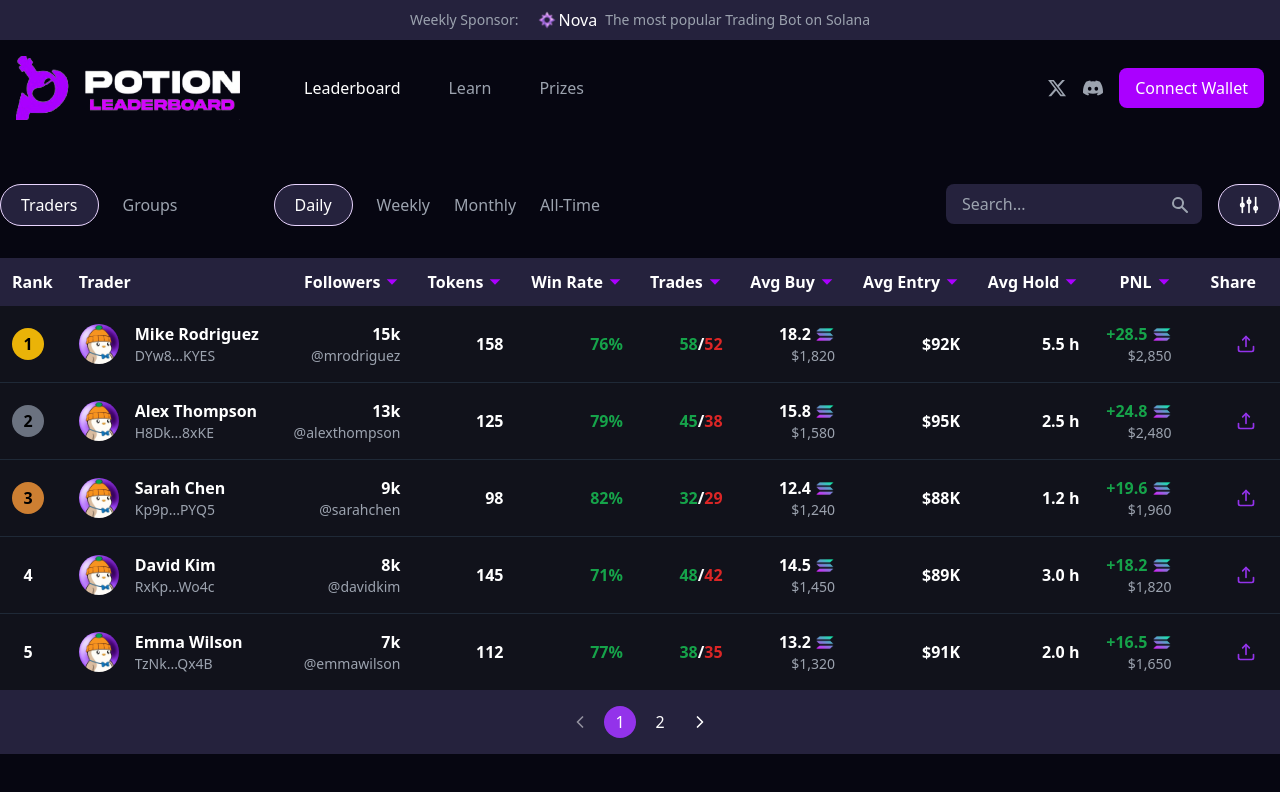
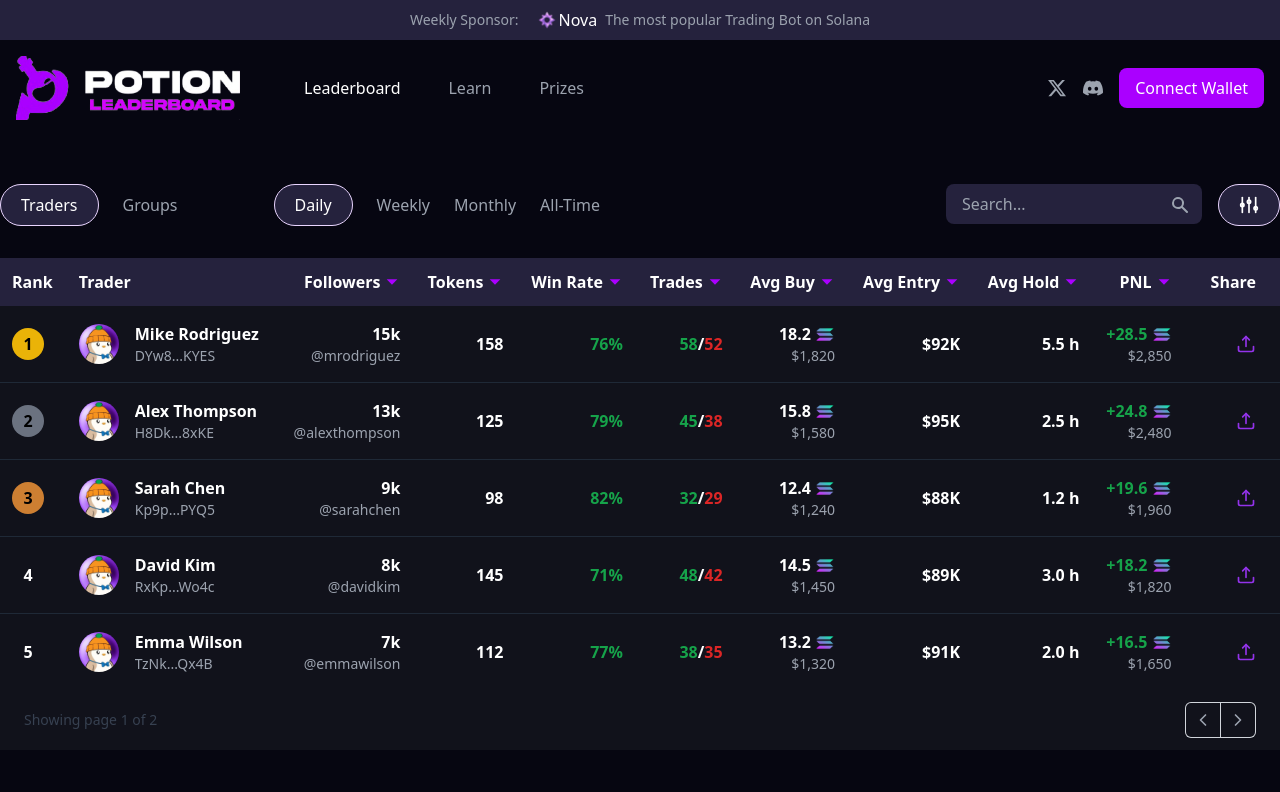
Before and after one commit to deiv-hash/potion-leaderboard, a Next.js app: page / in a window 1280 px wide. Shown: the top 792 px of the page. Built offline with nearby package versions, Linux system fonts and the light colour scheme.

Commit message:
Add RequireWallet to Filter and Leaderboard interactions

```diff
--- a/app/components/Filter.tsx
+++ b/app/components/Filter.tsx
@@ -1,6 +1,8 @@
+"use client";
 import { useState } from "react";
 import { FilterIcon } from "./icons/FilterIcon";
 import { FilterRange, Filters } from "../types/trader";
+import { RequireWallet } from "./RequireWallet";
 
 interface FilterProps {
   filters: Filters;
@@ -73,10 +75,8 @@ export function Filter({ filters, onFilterChange }: FilterProps) {
 
   return (
     <>
-      <button
-        className="btn-tab flex items-center gap-2 relative"
-        onClick={() => setIsOpen(true)}
-      >
+      <RequireWallet onAction={() => setIsOpen(true)}>
+        <button className="btn-tab flex items-center gap-2 relative">
           <FilterIcon className="h-5 w-5" />
           {activeFiltersCount > 0 && (
             <div className="absolute -bottom-2 -right-[-5px] bg-purple-600 text-white text-xs rounded-full w-5 h-5 flex items-center justify-center">
@@ -84,6 +84,7 @@ export function Filter({ filters, onFilterChange }: FilterProps) {
             </div>
           )}
         </button>
+      </RequireWallet>
 
       {/* Overlay */}
       {isOpen && (
@@ -153,8 +154,8 @@ export function Filter({ filters, onFilterChange }: FilterProps) {
             />
 
             <div className="mt-6 flex gap-4">
-              <button
-                onClick={() => {
+              <RequireWallet
+                onAction={() => {
                   onFilterChange({
                     ...filters,
                     xFollowersRange: undefined,
@@ -167,16 +168,16 @@ export function Filter({ filters, onFilterChange }: FilterProps) {
                     realizedPnlRange: undefined,
                   });
                 }}
-                className="w-full py-2 px-4 border border-purple-200 text-purple-200 rounded-lg hover:bg-purple-200 hover:text-black transition-colors"
               >
+                <button className="w-full py-2 px-4 border border-purple-200 text-purple-200 rounded-lg hover:bg-purple-200 hover:text-black transition-colors">
                   Reset
                 </button>
-              <button
-                onClick={() => setIsOpen(false)}
-                className="w-full py-2 px-4 bg-purple-600 text-white rounded-lg hover:bg-purple-700 transition-colors"
-              >
+              </RequireWallet>
+              <RequireWallet onAction={() => setIsOpen(false)}>
+                <button className="w-full py-2 px-4 bg-purple-600 text-white rounded-lg hover:bg-purple-700 transition-colors">
                   Apply
                 </button>
+              </RequireWallet>
             </div>
           </div>
         </div>
--- a/app/components/Leaderboard.tsx
+++ b/app/components/Leaderboard.tsx
@@ -18,6 +18,7 @@ import {
 import Loading from "./Loading";
 import { TwitterIcon } from "./icons/TwitterIcon";
 import { SolscanIcon } from "./icons/SolscanIcon";
+import { RequireWallet } from "./RequireWallet";
 
 type ViewType = "traders" | "tokens";
 
@@ -132,7 +133,9 @@ export function Leaderboard({
                 <th
                   key={stat.label}
                   className="px-3 py-3 font-bold hidden md:table-cell cursor-pointer"
-                  onClick={() => handleSort(stat.key as keyof Trader)}
+                >
+                  <RequireWallet
+                    onAction={() => handleSort(stat.key as keyof Trader)}
                   >
                     <div className="flex items-center justify-end gap-1">
                       {stat.label}
@@ -141,21 +144,20 @@ export function Leaderboard({
                         isSelected={selectedSort === stat.key}
                       />
                     </div>
+                  </RequireWallet>
                 </th>
               ))}
               <th className="px-6 py-3 font-bold text-right">Share</th>
             </tr>
           </thead>
           <tbody className="divide-y divide-gray-800">
-            {traders.map((trader) => (
+            {traders.map((trader) => {
+              const traderRow = (
                 <tr
                   key={trader.id}
                   className={`hover:bg-[#1C1C28] font-bold ${
                     viewType === "traders" ? "cursor-pointer" : ""
                   }`}
-                onClick={() =>
-                  viewType === "traders" && handleTraderClick(trader.wallet)
-                }
                 >
                   {viewType === "traders" && (
                     <td className="hidden sm:table-cell px-3 py-4">
@@ -177,7 +179,9 @@ export function Leaderboard({
                     </td>
                   )}
                   <td
-                  className={`px-3 py-4 ${viewType === "tokens" ? "pl-6" : ""}`}
+                    className={`px-3 py-4 ${
+                      viewType === "tokens" ? "pl-6" : ""
+                    }`}
                   >
                     <div className="flex items-center gap-2">
                       <Image
@@ -249,7 +253,9 @@ export function Leaderboard({
                       </td>
                       <td
                         className={`px-3 py-4 text-right ${
-                        trader.winRate >= 50 ? "text-green-600" : "text-red-600"
+                          trader.winRate >= 50
+                            ? "text-green-600"
+                            : "text-red-600"
                         }`}
                       >
                         {Math.round(trader.winRate)}%
@@ -354,7 +360,9 @@ export function Leaderboard({
                       </td>
                       <td
                         className={`px-3 py-4 hidden lg:table-cell text-right ${
-                        trader.winRate >= 50 ? "text-green-600" : "text-red-600"
+                          trader.winRate >= 50
+                            ? "text-green-600"
+                            : "text-red-600"
                         }`}
                       >
                         {Math.round(trader.winRate)}%
@@ -406,40 +414,89 @@ export function Leaderboard({
                     </div>
                   </td>
                 </tr>
-            ))}
+              );
+
+              return viewType === "traders" ? (
+                <RequireWallet
+                  key={trader.id}
+                  onAction={() => handleTraderClick(trader.wallet)}
+                >
+                  {traderRow}
+                </RequireWallet>
+              ) : (
+                traderRow
+              );
+            })}
           </tbody>
         </table>
       </div>
 
       {/* Pagination */}
-      <div className="flex justify-center items-center gap-2 py-4 bg-[#25223D]">
+      <div className="flex items-center justify-between px-4 py-3 sm:px-6">
+        <div className="flex flex-1 justify-between sm:hidden">
+          <RequireWallet onAction={() => onPageChange(currentPage - 1)}>
             <button
-          onClick={() => onPageChange(currentPage - 1)}
               disabled={currentPage === 1}
-          className="w-8 h-8 rounded-full flex items-center justify-center disabled:opacity-50 disabled:cursor-not-allowed hover:bg-purple-600 hover:text-white transition-colors"
+              className={`relative inline-flex items-center rounded-md px-4 py-2 text-sm font-semibold ring-1 ring-inset ring-gray-300 ${
+                currentPage === 1
+                  ? "cursor-not-allowed text-gray-400"
+                  : "text-gray-900 hover:bg-gray-50"
+              }`}
             >
+              Previous
+            </button>
+          </RequireWallet>
+          <RequireWallet onAction={() => onPageChange(currentPage + 1)}>
+            <button
+              disabled={currentPage === totalPages}
+              className={`relative ml-3 inline-flex items-center rounded-md px-4 py-2 text-sm font-semibold ring-1 ring-inset ring-gray-300 ${
+                currentPage === totalPages
+                  ? "cursor-not-allowed text-gray-400"
+                  : "text-gray-900 hover:bg-gray-50"
+              }`}
+            >
+              Next
+            </button>
+          </RequireWallet>
+        </div>
+        <div className="hidden sm:flex sm:flex-1 sm:items-center sm:justify-between">
+          <div>
+            <p className="text-sm text-gray-700">
+              Showing page <span className="font-medium">{currentPage}</span> of{" "}
+              <span className="font-medium">{totalPages}</span>
+            </p>
+          </div>
+          <div>
+            <nav className="isolate inline-flex -space-x-px rounded-md shadow-sm">
+              <RequireWallet onAction={() => onPageChange(currentPage - 1)}>
+                <button
+                  disabled={currentPage === 1}
+                  className={`relative inline-flex items-center rounded-l-md px-2 py-2 text-gray-400 ring-1 ring-inset ring-gray-300 ${
+                    currentPage === 1
+                      ? "cursor-not-allowed"
+                      : "hover:bg-gray-50"
+                  }`}
+                >
+                  <span className="sr-only">Previous</span>
                   <ChevronLeftIcon className="h-5 w-5" />
                 </button>
-        {Array.from({ length: totalPages }, (_, i) => i + 1).map((page) => (
+              </RequireWallet>
+              <RequireWallet onAction={() => onPageChange(currentPage + 1)}>
                 <button
-            key={page}
-            onClick={() => onPageChange(page)}
-            className={`w-8 h-8 rounded-full flex items-center justify-center ${
-              currentPage === page
-                ? "bg-purple-600 text-white"
-                : "hover:bg-purple-600 hover:text-white transition-colors"
+                  disabled={currentPage === totalPages}
+                  className={`relative inline-flex items-center rounded-r-md px-2 py-2 text-gray-400 ring-1 ring-inset ring-gray-300 ${
+                    currentPage === totalPages
+                      ? "cursor-not-allowed"
+                      : "hover:bg-gray-50"
                   }`}
                 >
-            {page}
-          </button>
-        ))}
-        <button
-          onClick={() => onPageChange(currentPage + 1)}
-          disabled={currentPage === totalPages}
-          className="w-8 h-8 rounded-full flex items-center justify-center disabled:opacity-50 disabled:cursor-not-allowed hover:bg-purple-600 hover:text-white transition-colors"
-        >
+                  <span className="sr-only">Next</span>
                   <ChevronRightIcon className="h-5 w-5" />
                 </button>
+              </RequireWallet>
+            </nav>
+          </div>
+        </div>
       </div>
     </div>
   );
```
Lines whose indentation alone changed are shown as unchanged.
